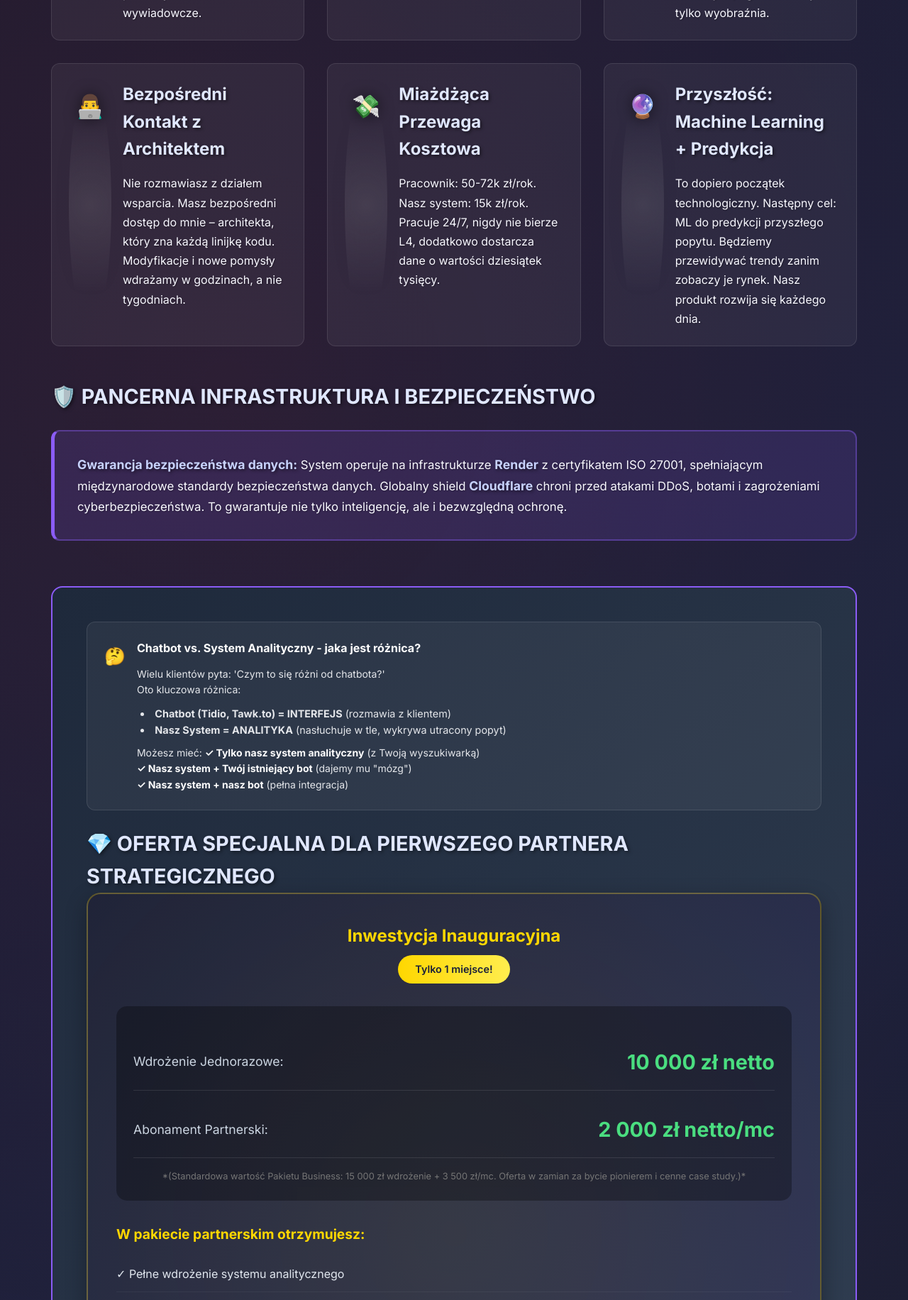
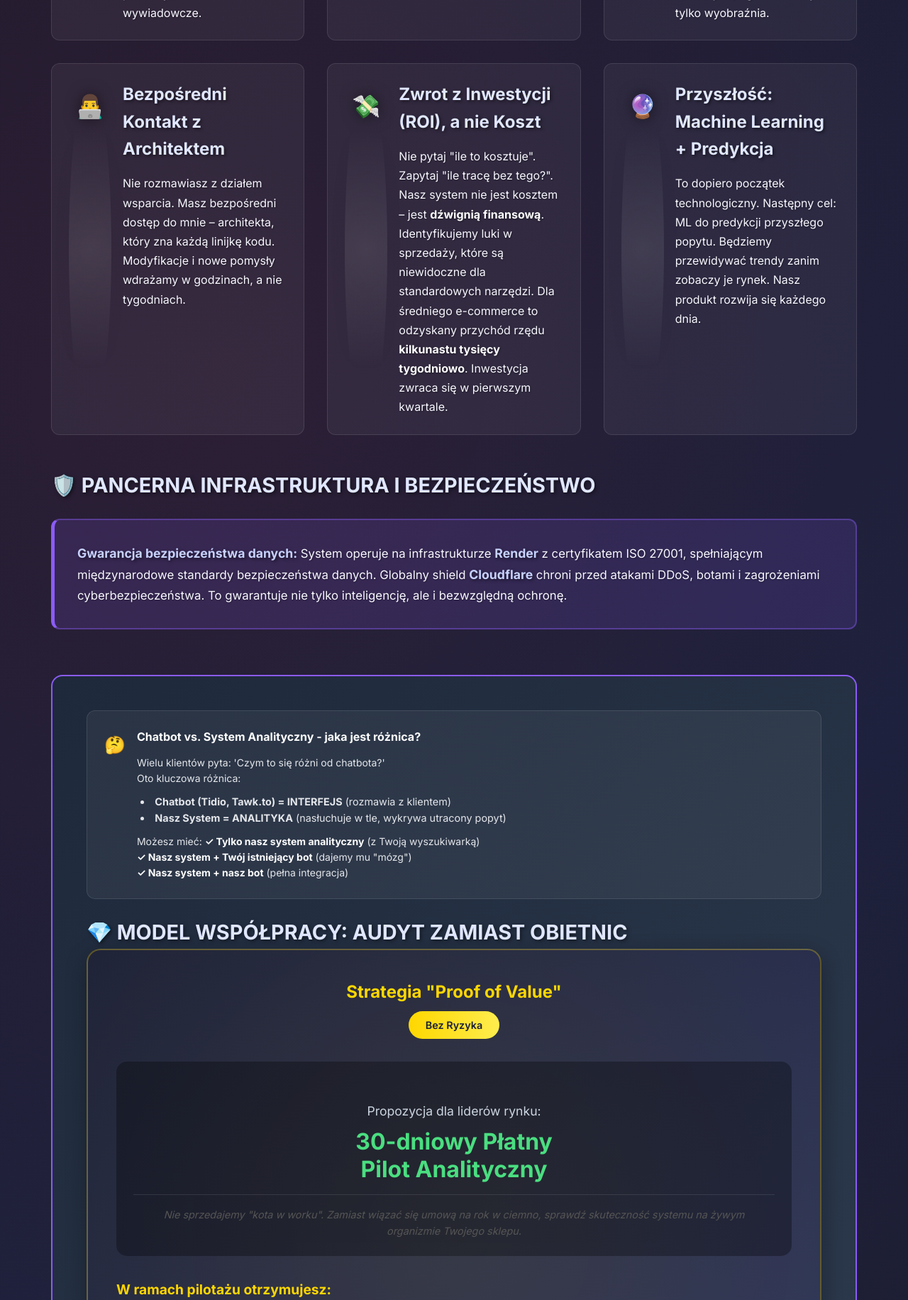
Before and after one commit to lukiikebukuro/forteca_finalna, a Flask app: page /demo in a window 1280 px wide. Shown: the part 1784-3616 px from the top of the page at 71% size. Run offline with Flask 3, Linux system fonts and the light colour scheme; some libraries are stand-ins or nearby versions.

Commit message:
copywriting

```diff
--- a/templates/demo_page.html
+++ b/templates/demo_page.html
@@ -369,8 +369,12 @@
     <div class="advantage-item">
         <div class="advantage-icon">💸</div>
         <div class="advantage-content">
-            <h4>Miażdżąca Przewaga Kosztowa</h4>
-            <p>Pracownik: 50-72k zł/rok. Nasz system: 15k zł/rok. Pracuje 24/7, nigdy nie bierze L4, dodatkowo dostarcza dane o wartości dziesiątek tysięcy.</p>
+            <h4>Zwrot z Inwestycji (ROI), a nie Koszt</h4>
+            <p>Nie pytaj "ile to kosztuje". Zapytaj "ile tracę bez tego?".
+    Nasz system nie jest kosztem – jest <strong>dźwignią finansową</strong>.
+    Identyfikujemy luki w sprzedaży, które są niewidoczne dla standardowych narzędzi.
+    Dla średniego e-commerce to odzyskany przychód rzędu <strong>kilkunastu tysięcy tygodniowo</strong>.
+    Inwestycja zwraca się w pierwszym kwartale.</p>
         </div>
     </div>
 
@@ -423,57 +427,52 @@
 </div>
 
 
-    <h3>💎 OFERTA SPECJALNA DLA PIERWSZEGO PARTNERA STRATEGICZNEGO</h3>
-
-
+   <h3>💎 MODEL WSPÓŁPRACY: AUDYT ZAMIAST OBIETNIC</h3>
 
 <div class="pricing-content">
     <div class="pricing-main">
         <div class="pricing-card special-offer">
             <div class="pricing-header">
-                    <h4>Inwestycja Inauguracyjna</h4>
-                    <span class="badge-special">Tylko 1 miejsce!</span>
+                <h4>Strategia "Proof of Value"</h4>
+                <span class="badge-special">Bez Ryzyka</span>
             </div>
 
             <div class="pricing-details">
-                    <div class="price-item main">
-                        <span class="price-label">Wdrożenie Jednorazowe:</span>
-                        <span class="price-value">10 000 zł netto</span>
+                <div class="price-item main" style="display: block; text-align: center;">
+                    <span class="price-label" style="font-size: 1.1em; display: block; margin-bottom: 10px;">Propozycja dla liderów rynku:</span>
+                    <span class="price-value" style="font-size: 2em; line-height: 1.2;">30-dniowy Płatny<br>Pilot Analityczny</span>
                 </div>
-                    <div class="price-item main">
-                        <span class="price-label">Abonament Partnerski:</span>
-                        <span class="price-value">2 000 zł netto/mc</span>
-                    </div>
-                    <p style="font-size: 0.8em; text-align: center; margin-top: 10px; color: #757575; padding: 0 15px;">
-                        *(Standardowa wartość Pakietu Business: 15 000 zł wdrożenie + 3 500 zł/mc. Oferta w zamian za bycie pionierem i cenne case study.)*
+                <p style="font-size: 0.9em; text-align: center; margin-top: 15px; color: #555; padding: 0 15px; font-style: italic;">
+                    Nie sprzedajemy "kota w worku". Zamiast wiązać się umową na rok w ciemno, sprawdź skuteczność systemu na żywym organizmie Twojego sklepu.
                 </p>
             </div>
 
             <div class="pricing-includes">
-                    <h5>W pakiecie partnerskim otrzymujesz:</h5>
+                <h5>W ramach pilotażu otrzymujesz:</h5>
                 <ul class="includes-list">
-                        <li>✓ Pełne wdrożenie systemu analitycznego</li>
-                        <li>✓ Hosting na infrastrukturze enterprise</li>
-                        <li>✓ Cotygodniowe, zweryfikowane raporty PDF o utraconym popycie</li>
-                        <li>✓ Bezpośredni kontakt z architektem systemu</li>
-                        <li>✓ Nieograniczone modyfikacje w ramach abonamentu</li>
-                        <li>✓ Wsparcie 24/7</li>
-                        <li style="font-weight: bold;">✓ Priorytetowe wdrażanie nowych funkcji</li>
-                        <li style="font-weight: bold;">✓ Gwarancja niezmienności ceny przez 24 miesiące</li>
+                    <li>✓ <strong>Bezinwazyjne Wdrożenie:</strong> Wpinamy system "Satelita" bez ingerencji w Twój silnik sklepu.</li>
+                    <li>✓ <strong>30 Dni Wywiadu:</strong> Zbieramy dane o realnym, utraconym popycie i identyfikujemy klientów B2B.</li>
+                    <li>✓ <strong>Raport ROI:</strong> Twardy dowód finansowy. Widzisz czarno na białym, ile pieniędzy ucieka Ci tygodniowo.</li>
+                    <li>✓ <strong>Konsultacja z Architektem:</strong> Analiza wyników i strategia "uszczelnienia" lejka sprzedażowego.</li>
+                    <li style="font-weight: bold;">✓ Gwarancja Bezpieczeństwa Danych (ISO 27001)</li>
                 </ul>
             </div>
         </div>
     </div>
 
     <div class="pricing-footer">
-            <p class="pricing-note">
-                <strong>Całkowity koszt pierwszego roku dla Partnera: 34 000 zł netto</strong><br>
-                <small>To ułamek rocznego kosztu analityka, a system pracuje dla Ciebie 24/7, odzyskując utracone przychody.</small>
+        <p class="pricing-note" style="text-align: center; margin-bottom: 20px;">
+            <strong>Decyzję o stałej współpracy ("Partnerstwo Strategiczne") podejmujesz na podstawie LICZB, a nie prezentacji.</strong>
         </p>
-            <p class="pricing-urgency">
-                ⚡ Oferta ekskluzywna - Zostań naszym pierwszym partnerem strategicznym!
-            </p>
+
+        <div style="text-align: center;">
+            <a href="mailto:lukasz@adeptai.pl?subject=Zapytanie%20o%20Wycenę%20Pilotażu%20Satelita"
+               style="background-color: #d32f2f; color: white; padding: 15px 30px; text-decoration: none; border-radius: 5px; font-weight: bold; font-size: 1.1em; display: inline-block; box-shadow: 0 4px 6px rgba(0,0,0,0.1); transition: transform 0.2s;">
+                ZAMÓW WYCENĘ PILOTAŻU →
+            </a>
         </div>
+
+
     </div>
 </div>
 
```
Lines whose indentation alone changed are shown as unchanged.
